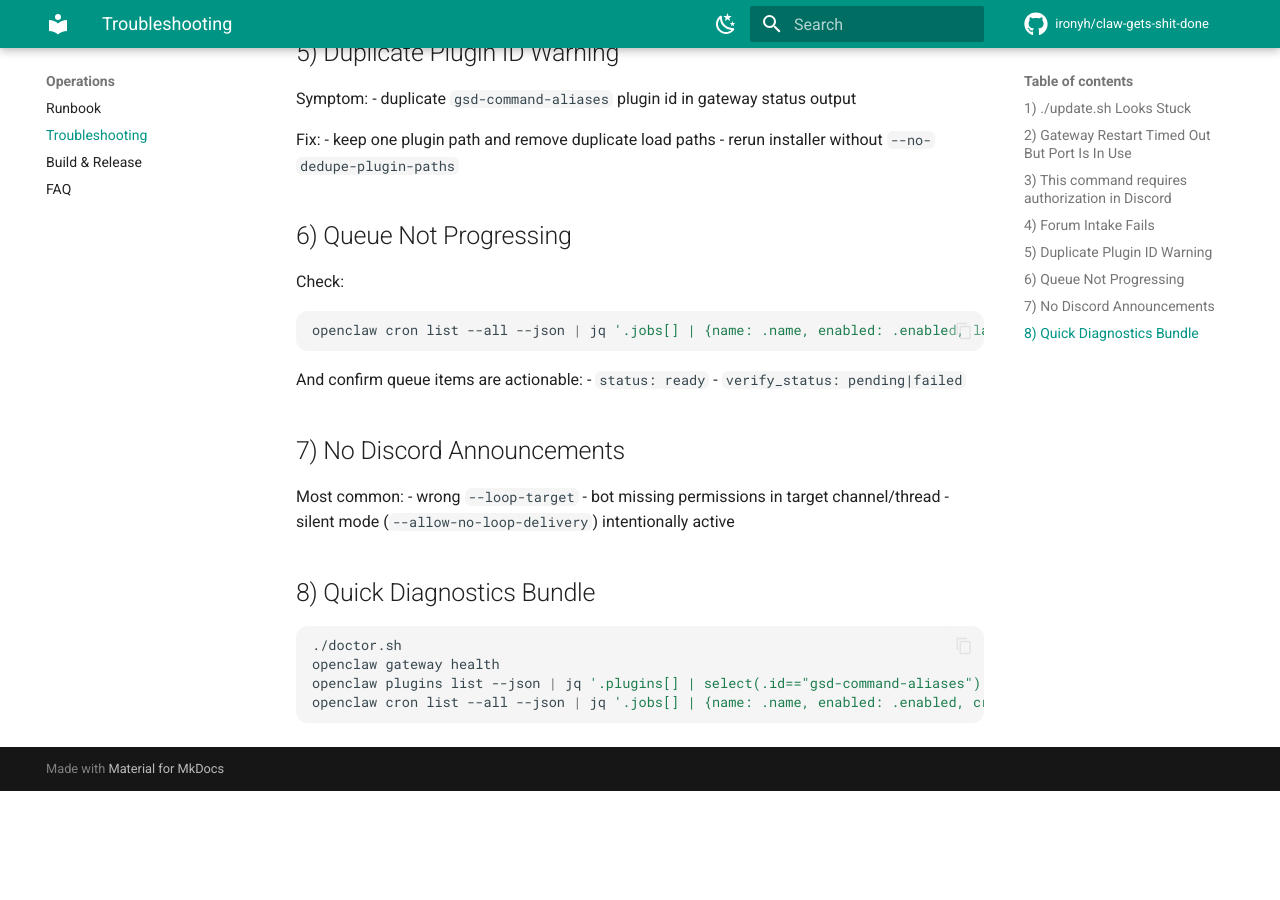
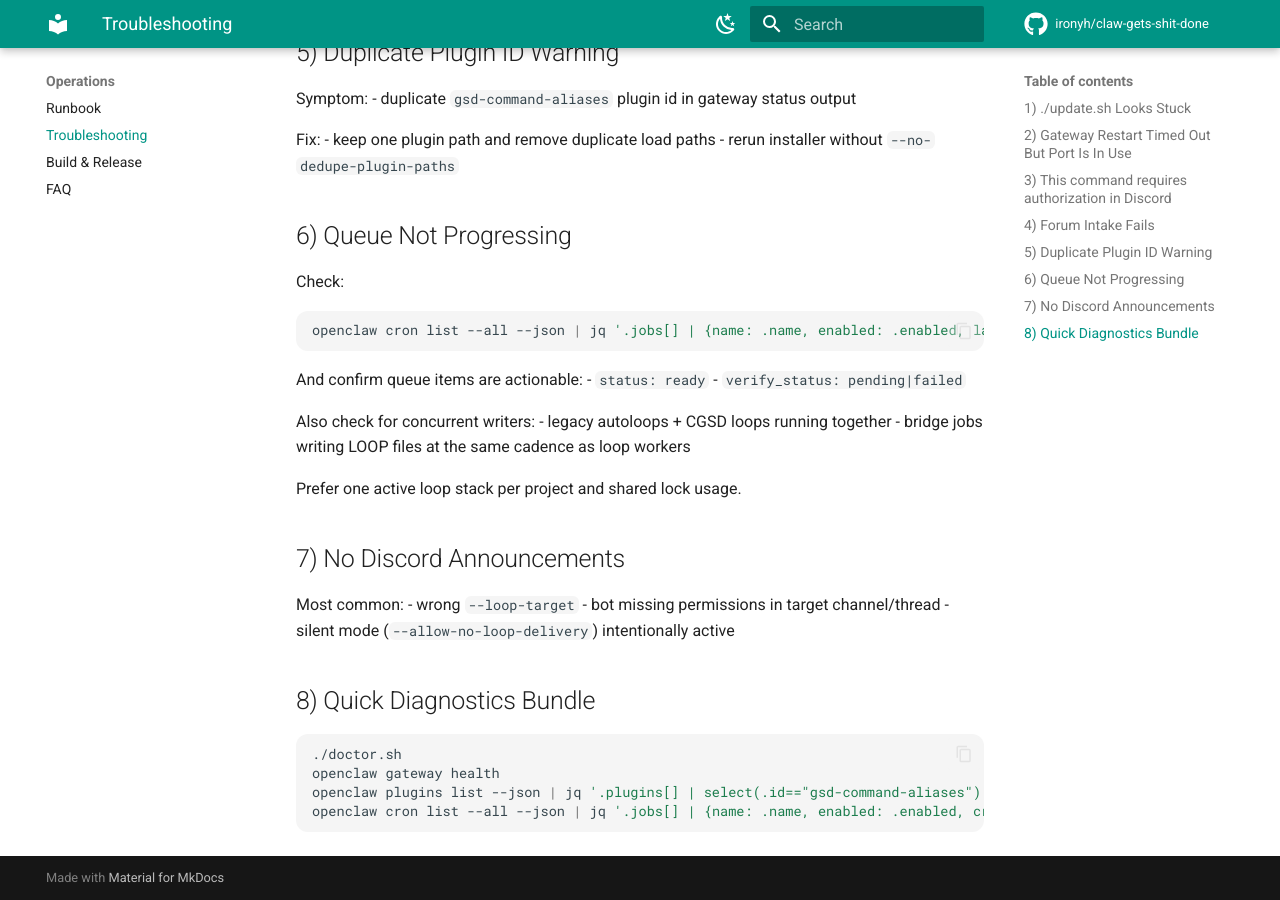
Before and after one commit to ironyh/claw-gets-shit-done, an MkDocs documentation site: the page built from docs/troubleshooting.md, in a window 1280 px wide and 900 px high, scrolled down 1357 px. Built offline with MkDocs 1.6.1 and Material for MkDocs 9.7.7, drawn with Linux system fonts in a browser that asks for light colours; comment, search, counter and statistics services are not loaded; before the commit the page ends 2148 px from its top, so only the background shows below that.

Commit message:
fix(bridge): add shared lock to prevent LOOP file write collisions

```diff
--- a/docs/troubleshooting.md
+++ b/docs/troubleshooting.md
@@ -81,6 +81,12 @@ And confirm queue items are actionable:
 - `status: ready`
 - `verify_status: pending|failed`
 
+Also check for concurrent writers:
+- legacy autoloops + CGSD loops running together
+- bridge jobs writing LOOP files at the same cadence as loop workers
+
+Prefer one active loop stack per project and shared lock usage.
+
 ## 7) No Discord Announcements
 
 Most common:
```
Also changed, not shown: docs/install-update.md (+4 -0 lines), 1 other file.
